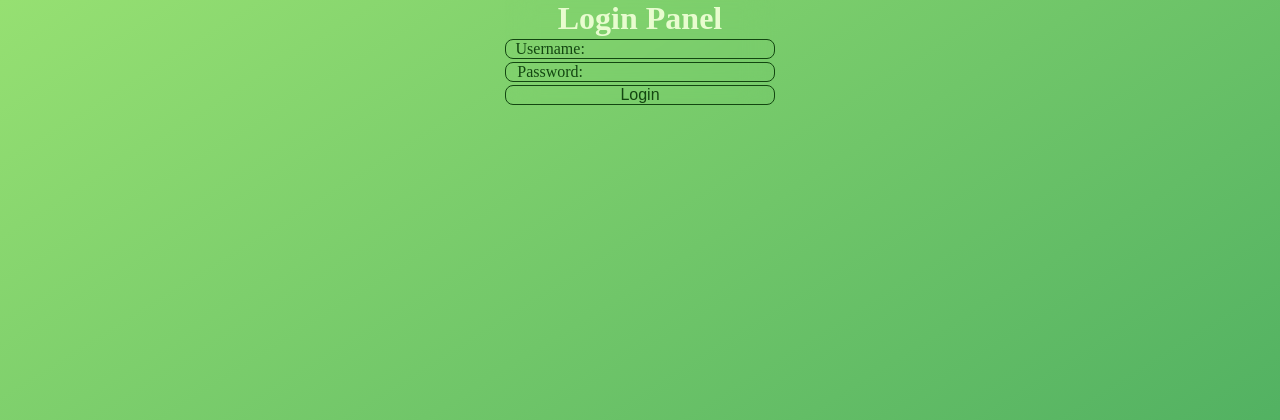
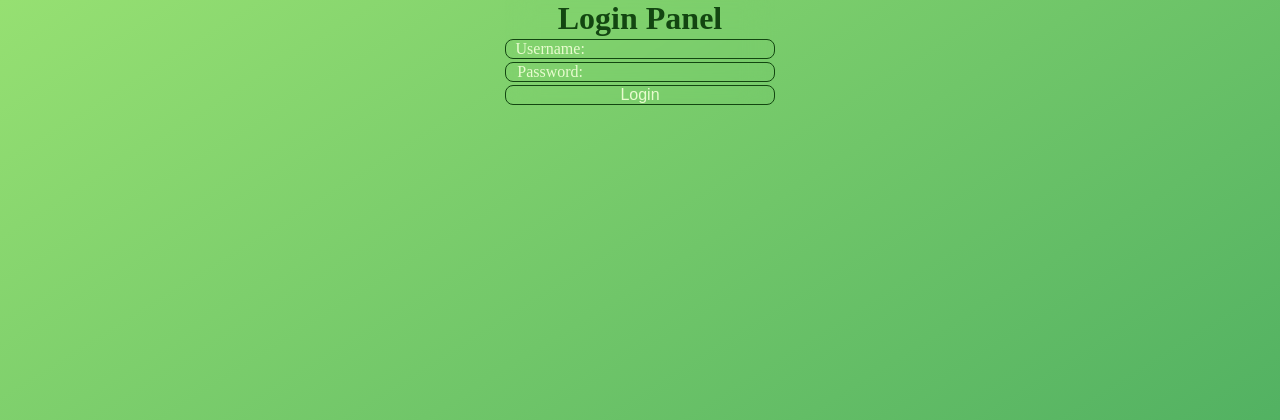
Before and after one commit to RyannKim327/FlaskProject, a Flask app: page / in a window 1280 px wide. Shown: the top 420 px of the page. Run offline with Flask 3, Linux system fonts and the light colour scheme.

Commit message:
9/13/2023 2:00:38 PM [Auto Commit]

```diff
--- a/ProjectBase/static/a.css
+++ b/ProjectBase/static/a.css
@@ -43,6 +43,8 @@ body{
 	background-color: var(--background-glass);
 	backdrop-filter: blur(15px);
 	align-items: center;
+	font-family: 'Times New Roman', Times, serif;
+	color: var(--border-solid);
 }
 
 .form > .input{
@@ -59,7 +61,7 @@ body{
 	margin: .1em 0;
 	border: 1px var(--border-solid) solid;
 	border-radius: .5em;
-	color: var(--border-solid);
+	color: var(--text-color);
 	padding: 0 .5em;
 	background-color: transparent;
 	align-content: space-between;
@@ -74,4 +76,5 @@ input[type='submit'], input[type='button'], button{
 	background-color: transparent;
 	color: var(--border-solid);
 	margin: 0 .1em;
+	color: var(--text-color);
 }
```
